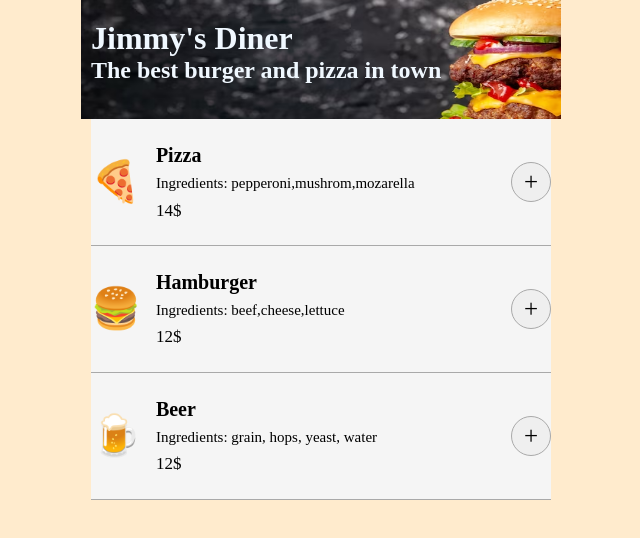
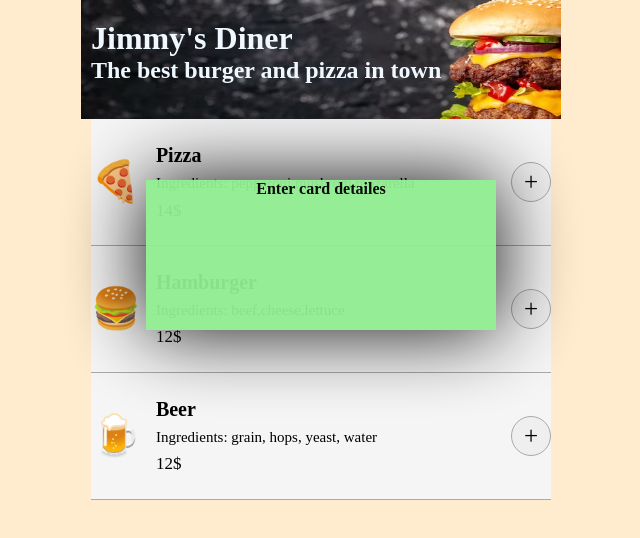
Before and after one commit to DanieleLG90/Restaurant-OrderingApp, a website built with Vite: page index.html in a window 1280 px wide. Shown: the whole page, without its empty margins (319-959 px from the left). Built offline with nearby package versions, Linux system fonts and the light colour scheme.

Commit message:
adding ordering info
insert div absolute for ordering info

```diff
--- a/index.css
+++ b/index.css
@@ -32,6 +32,7 @@ h2{
 
 .container{
     margin: 0 10px;
+    position: relative;
 }
 .foodElm{
     display: flex;
@@ -142,5 +143,18 @@ h2{
     font-size: 22px;
     border: none;
     cursor: pointer;
+}
+
+.infoContainer{
+    width: 350px;
+    height: 150px;
+    position: absolute;
+    inset: 0;
+    margin: 0 auto;
+    top: 180px;
+    background-color: lightgreen;
+    opacity: 95%;
+    box-shadow: 0 0 80px black;
+    text-align: center;
 
 }
--- a/index.html
+++ b/index.html
@@ -25,6 +25,9 @@
             </div>
             <button class="completeOrder" id="completeOrder">Complete Order</button>
         </div>
+        <div class="infoContainer ">
+            <h4>Enter card detailes</h4>
+        </div>
     </main>
     <script src="index.js" type="module"></script>
 </body>
```
